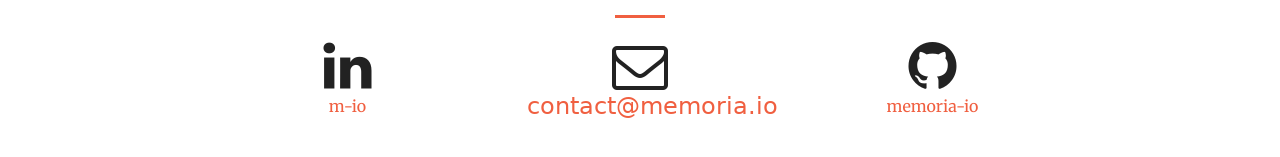
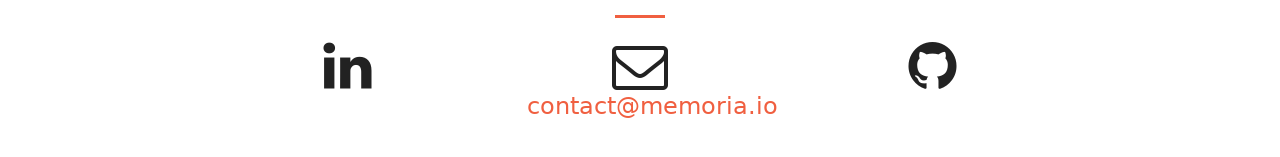
Before and after one commit to memoria-io/memoria-io.github.io, a Jekyll site: the page built from index.html, in a window 1280 px wide and 900 px high, scrolled down 2157 px. Shown: the part 662-819 px from the top of the window. Built offline with Jekyll 4.4.1, drawn with Linux system fonts in a browser that asks for light colours.

Commit message:
remove unnecessary word

```diff
--- a/_includes/contact.html
+++ b/_includes/contact.html
@@ -8,7 +8,6 @@
             <div class="col-lg-2 col-lg-offset-2 text-center">
                 <a href="https://linkedin.com/company/{{ site.linkedin_username }}">
                     <i class="fa fa-linkedin fa-3x wow bounceIn" data-wow-delay=".1s"></i>
-                    <p>{{ site.linkedin_username }}</p>
                 </a>
             </div>
             <div class="col-lg-2 col-lg-offset-1 text-center">
@@ -20,7 +19,6 @@
             <div class="col-lg-2 col-lg-offset-1 text-center">
                 <a href="https://github.com/{{ site.github_username }}">
                     <i class="fa fa-github fa-3x wow bounceIn" data-wow-delay=".1s"></i>
-                    <p>{{ site.github_username }}</p>
                 </a>
             </div>
 
```
